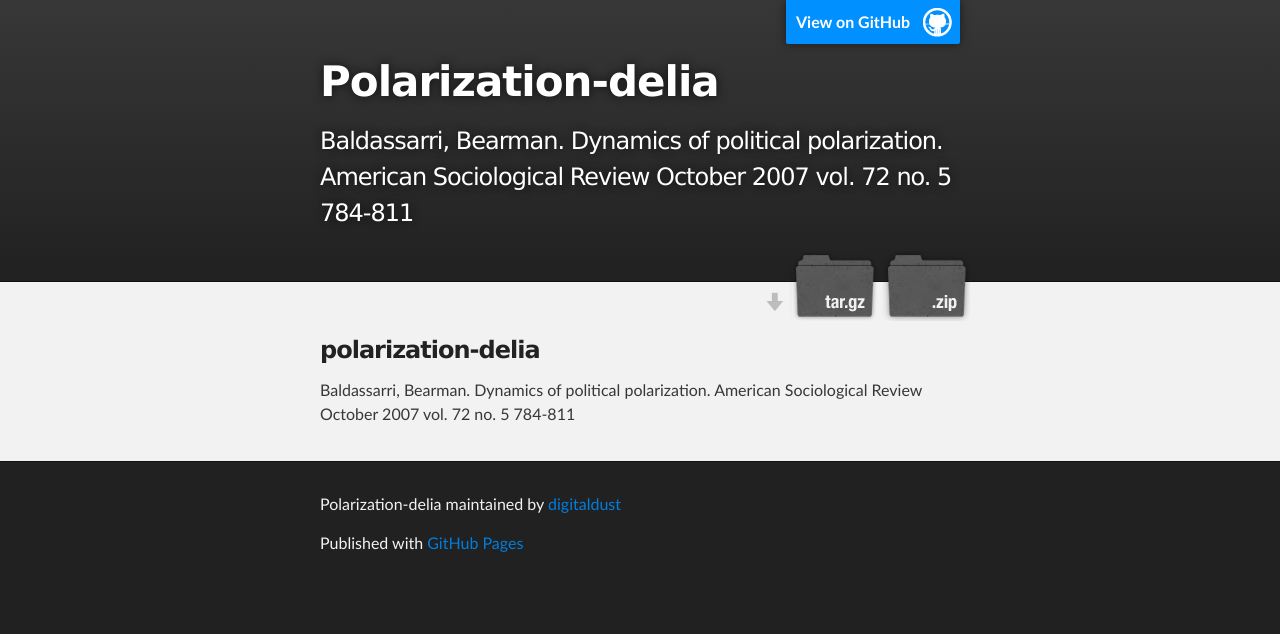
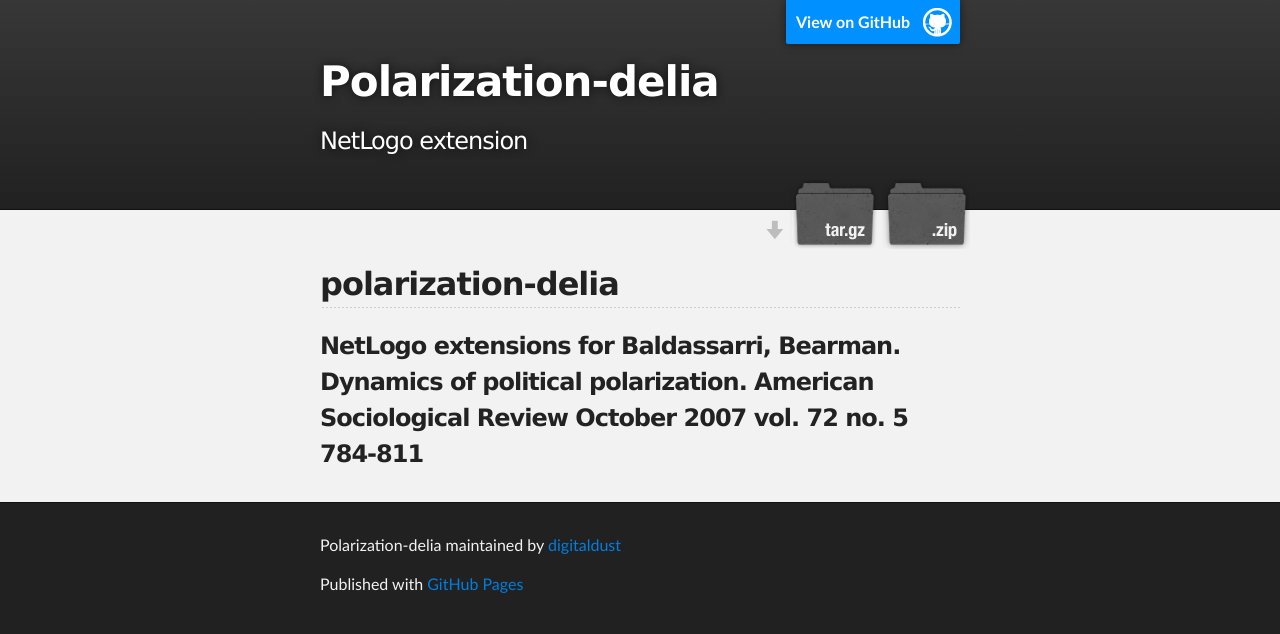
Before and after one commit to digitaldust/polarization-delia, a plain HTML site: page index.html in a window 1280 px wide. Drawn offline with Linux system fonts and the light colour scheme.

Commit message:
Create gh-pages branch via GitHub

```diff
--- a/index.html
+++ b/index.html
@@ -4,7 +4,7 @@
   <head>
     <meta charset='utf-8' />
     <meta http-equiv="X-UA-Compatible" content="chrome=1" />
-    <meta name="description" content="Polarization-delia : Baldassarri, Bearman. Dynamics of political polarization. American Sociological Review October 2007 vol. 72 no. 5 784-811" />
+    <meta name="description" content="Polarization-delia : NetLogo extension" />
 
     <link rel="stylesheet" type="text/css" media="screen" href="stylesheets/stylesheet.css">
 
@@ -19,7 +19,7 @@
           <a id="forkme_banner" href="https://github.com/digitaldust/polarization-delia">View on GitHub</a>
 
           <h1 id="project_title">Polarization-delia</h1>
-          <h2 id="project_tagline">Baldassarri, Bearman. Dynamics of political polarization. American Sociological Review October 2007 vol. 72 no. 5 784-811</h2>
+          <h2 id="project_tagline">NetLogo extension</h2>
 
             <section id="downloads">
               <a class="zip_download_link" href="https://github.com/digitaldust/polarization-delia/zipball/master">Download this project as a .zip file</a>
@@ -31,11 +31,11 @@
     <!-- MAIN CONTENT -->
     <div id="main_content_wrap" class="outer">
       <section id="main_content" class="inner">
-        <h3>polarization-delia</h3>
+        <h2>polarization-delia</h2>
 
 <h1></h1>
 
-<p>Baldassarri, Bearman. Dynamics of political polarization. American Sociological Review October 2007 vol. 72 no. 5 784-811</p>
+<h3>NetLogo extensions for Baldassarri, Bearman. Dynamics of political polarization. American Sociological Review October 2007 vol. 72 no. 5 784-811</h3>
       </section>
     </div>
 
--- a/params.json
+++ b/params.json
@@ -1 +1 @@
-{"name":"Polarization-delia","tagline":"Baldassarri, Bearman. Dynamics of political polarization. American Sociological Review October 2007 vol. 72 no. 5 784-811","body":"### polarization-delia\r\n==================\r\n\r\nBaldassarri, Bearman. Dynamics of political polarization. American Sociological Review October 2007 vol. 72 no. 5 784-811\r\n","google":"UA-2625193-6","note":"Don't delete this file! It's used internally to help with page regeneration."}
+{"name":"Polarization-delia","tagline":"NetLogo extension","body":"## polarization-delia\r\n==================\r\n\r\n### NetLogo extensions for Baldassarri, Bearman. Dynamics of political polarization. American Sociological Review October 2007 vol. 72 no. 5 784-811\r\n","google":"UA-2625193-6","note":"Don't delete this file! It's used internally to help with page regeneration."}
```
